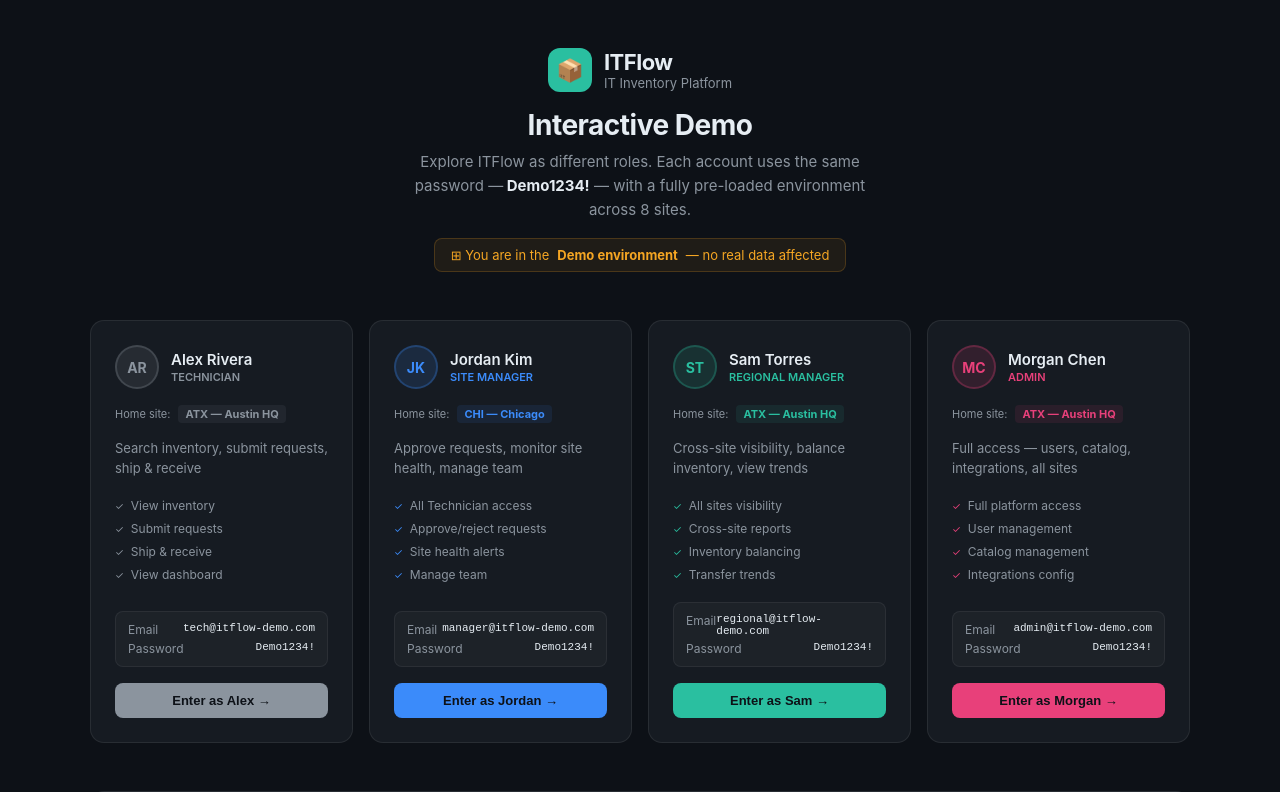
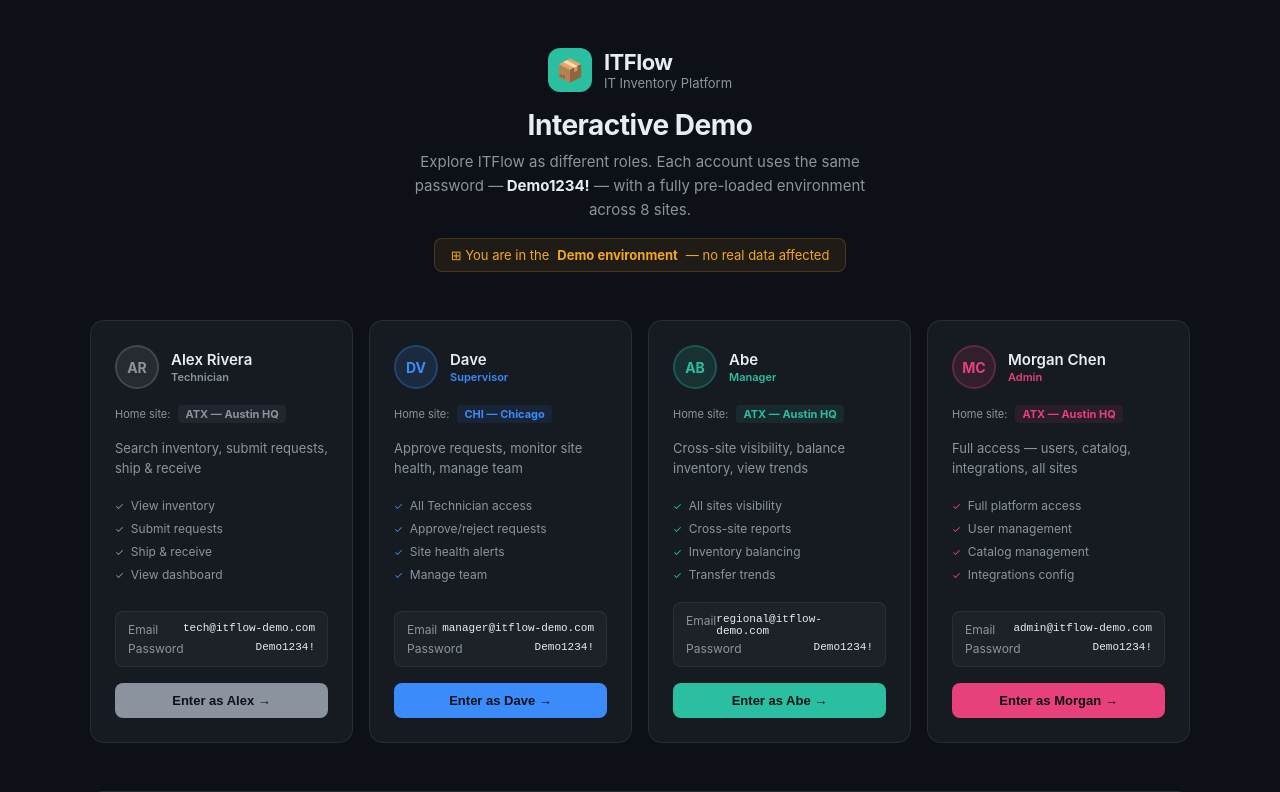
Before and after one commit to josemiguelw7/itflow, a Next.js app: page /demo in a window 1280 px wide. Shown: the top 792 px of the page. Built offline with nearby package versions, Linux system fonts and the light colour scheme; no server answers.

Commit message:
feat: update demo names — Dave (Supervisor), Abe (Manager), role labels updated everywhere

```diff
--- a/app/demo/page.tsx
+++ b/app/demo/page.tsx
@@ -3,6 +3,13 @@ import { useState } from 'react'
 import { useRouter } from 'next/navigation'
 import { createClient } from '@/lib/supabase/client'
 import { DEMO_ACCOUNTS } from '@/lib/data/demo'
+
+const ROLE_LABELS: Record<string, string> = {
+  TECHNICIAN:       'Technician',
+  SITE_MANAGER:     'Supervisor',
+  REGIONAL_MANAGER: 'Manager',
+  ADMIN:            'Admin',
+}
 
 const ROLE_PERMISSIONS: Record<string, string[]> = {
   TECHNICIAN:       ['View inventory', 'Submit requests', 'Ship & receive', 'View dashboard'],
@@ -76,7 +83,7 @@ export default function DemoPage() {
                 </div>
                 <div>
                   <div style={{ fontWeight:600, fontSize:15 }}>{account.name}</div>
-                  <div style={{ fontSize:11, fontWeight:600, color:account.color, marginTop:1 }}>{account.role.replace(/_/g,' ')}</div>
+                  <div style={{ fontSize:11, fontWeight:600, color:account.color, marginTop:1 }}>{ROLE_LABELS[account.role]}</div>
                 </div>
               </div>
 
--- a/lib/data/demo.ts
+++ b/lib/data/demo.ts
@@ -15,23 +15,23 @@ export const DEMO_ACCOUNTS = [
   },
   {
     role:     'SITE_MANAGER' as const,
-    name:     'Jordan Kim',
+    name:     'Dave',
     email:    'manager@itflow-demo.com',
     password: 'Demo1234!',
     site:     'Chicago',
     siteCode: 'CHI',
-    avatar:   'JK',
+    avatar:   'DV',
     color:    '#3B8BFA',
     desc:     'Approve requests, monitor site health, manage team',
   },
   {
     role:     'REGIONAL_MANAGER' as const,
-    name:     'Sam Torres',
+    name:     'Abe',
     email:    'regional@itflow-demo.com',
     password: 'Demo1234!',
     site:     'Austin HQ',
     siteCode: 'ATX',
-    avatar:   'ST',
+    avatar:   'AB',
     color:    '#2ABFA0',
     desc:     'Cross-site visibility, balance inventory, view trends',
   },
```
Also changed, not shown: components/demo/DemoBar.tsx (+4 -4 lines).
